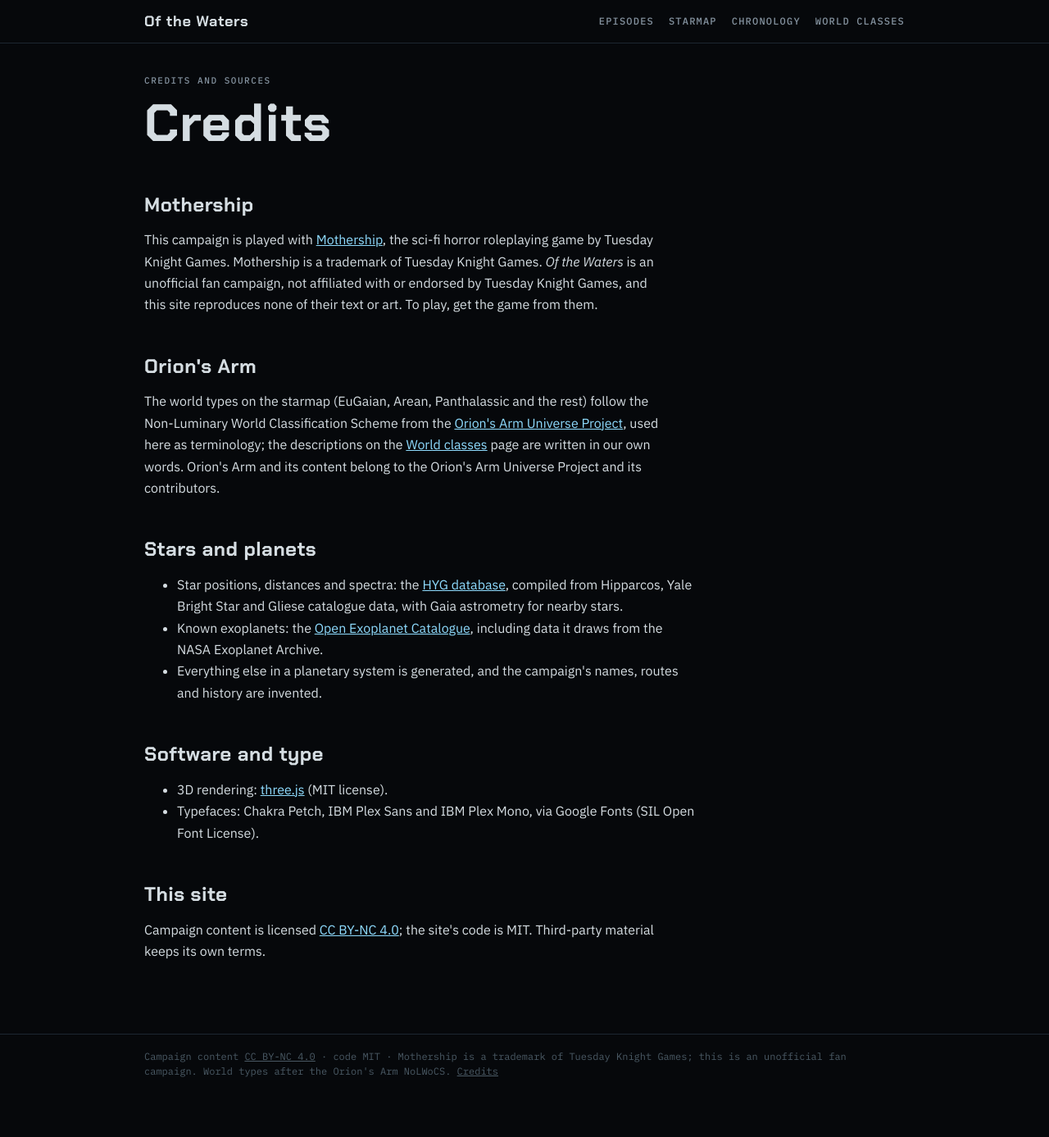
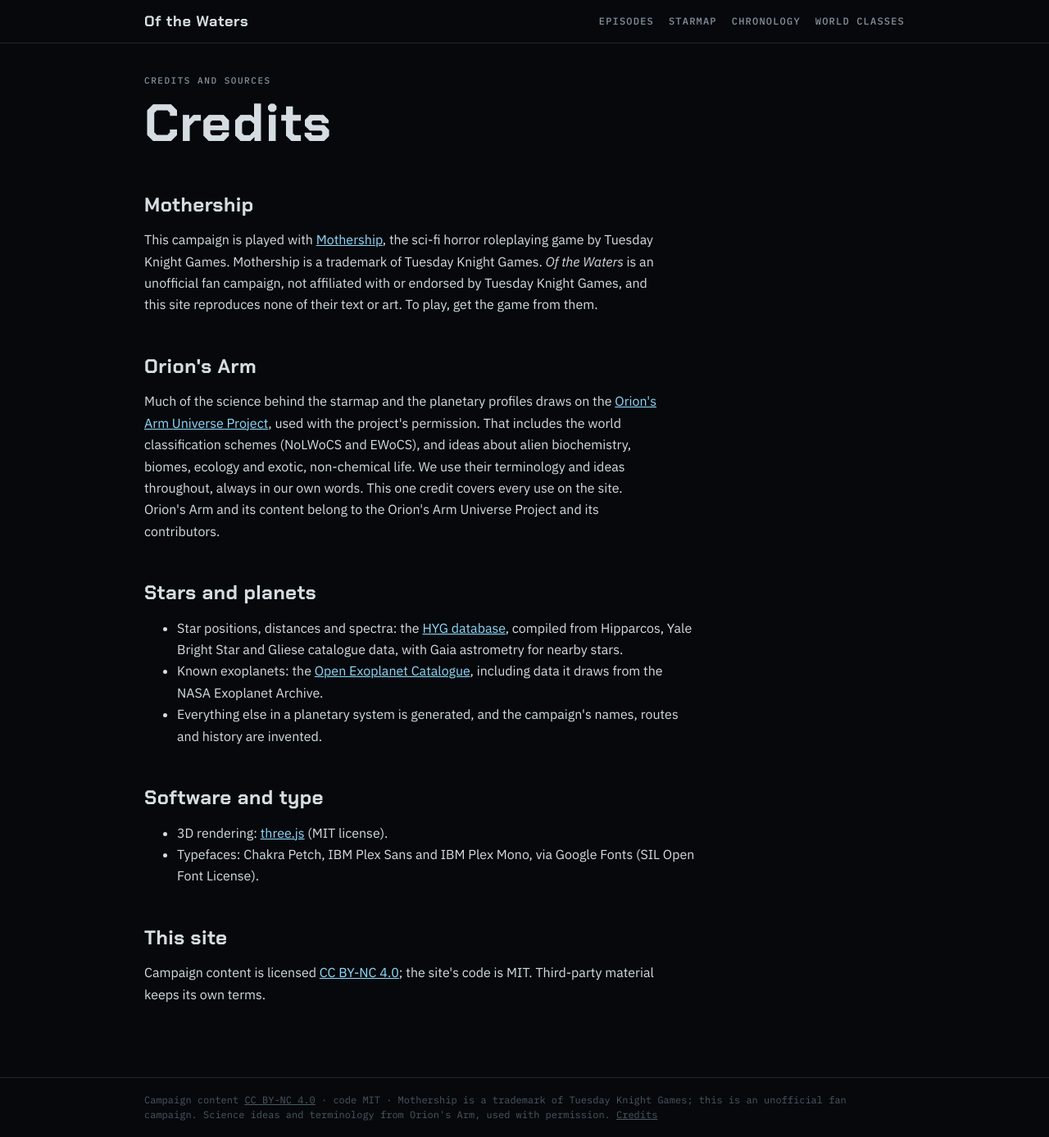
Before and after one commit to emarvinn/of-the-waters, a Jekyll site: the page built from credits/index.html, in a window 1280 px wide. Shown: the whole page at 82% size. Built offline with Jekyll 4.4.1, drawn with Linux system fonts in a browser that asks for light colours; before the commit the page ends 1334 px from its top, so only the background shows below that.

Commit message:
Credit Orion's Arm once, site-wide, now that permission is granted; strip GM-only colony events from the player build
Co-Authored-By: Claude Opus 5.5 <noreply@anthropic.com>
Claude-Session: https://claude.ai/code/session_018DWyhhzYSBRamb84LbZ6mm

```diff
--- a/_layouts/default.html
+++ b/_layouts/default.html
@@ -22,6 +22,6 @@
 <main class="wrap">
 {{ content }}
 </main>
-<footer><div class="wrap">Campaign content <a href="https://creativecommons.org/licenses/by-nc/4.0/" rel="license" style="color:inherit">CC BY-NC 4.0</a> · code MIT · Mothership is a trademark of Tuesday Knight Games; this is an unofficial fan campaign. World types after the Orion's Arm NoLWoCS. <a href="{{ '/credits/' | relative_url }}" style="color:inherit">Credits</a></div></footer>
+<footer><div class="wrap">Campaign content <a href="https://creativecommons.org/licenses/by-nc/4.0/" rel="license" style="color:inherit">CC BY-NC 4.0</a> · code MIT · Mothership is a trademark of Tuesday Knight Games; this is an unofficial fan campaign. Science ideas and terminology from Orion's Arm, used with permission. <a href="{{ '/credits/' | relative_url }}" style="color:inherit">Credits</a></div></footer>
 </body>
 </html>
--- a/credits/index.html
+++ b/credits/index.html
@@ -9,7 +9,7 @@ title: Credits
 <p>This campaign is played with <a href="https://www.tuesdayknightgames.com/">Mothership</a>, the sci-fi horror roleplaying game by Tuesday Knight Games. Mothership is a trademark of Tuesday Knight Games. <em>Of the Waters</em> is an unofficial fan campaign, not affiliated with or endorsed by Tuesday Knight Games, and this site reproduces none of their text or art. To play, get the game from them.</p>
 
 <h2>Orion's Arm</h2>
-<p>The world types on the starmap (EuGaian, Arean, Panthalassic and the rest) follow the Non-Luminary World Classification Scheme from the <a href="https://orionsarm.com/eg-article/491c78b89879b">Orion's Arm Universe Project</a>, used here as terminology; the descriptions on the <a href="{{ '/world-classes/' | relative_url }}">World classes</a> page are written in our own words. Orion's Arm and its content belong to the Orion's Arm Universe Project and its contributors.</p>
+<p>Much of the science behind the starmap and the planetary profiles draws on the <a href="https://orionsarm.com">Orion's Arm Universe Project</a>, used with the project's permission. That includes the world classification schemes (NoLWoCS and EWoCS), and ideas about alien biochemistry, biomes, ecology and exotic, non-chemical life. We use their terminology and ideas throughout, always in our own words. This one credit covers every use on the site. Orion's Arm and its content belong to the Orion's Arm Universe Project and its contributors.</p>
 
 <h2>Stars and planets</h2>
 <ul>
--- a/tools/build.py
+++ b/tools/build.py
@@ -37,6 +37,11 @@ def strip_doc(col,id,doc):
                 b.pop('gmNotes',None)
                 if b.get('profileGM'): stripped.append(f"{col}/{id}/{b.get('name') or b.get('id')} profile"); b['profile']={'hidden':True}
                 b.pop('profileGM',None)
+                if b.get('hist'):
+                    keep=[e for e in b['hist'] if not e.get('gm')]
+                    if len(keep)<len(b['hist']): stripped.append(f"{col}/{id}/{b.get('name') or b.get('id')} events ({len(b['hist'])-len(keep)})")
+                    b['hist']=[{k:v for k,v in e.items() if k!='gm'} for e in keep]
+                    if not b['hist']: b.pop('hist')
     return doc
 stamp=datetime.datetime.now(datetime.timezone.utc).strftime('%Y%m%d%H%M')
 def page(title,body):
```
Also changed, not shown: README.md.
